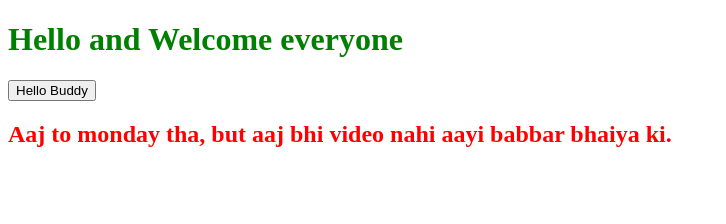
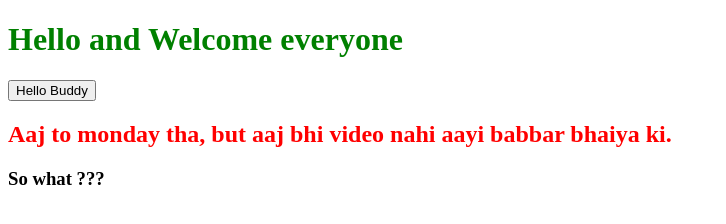
Before and after one commit to 23Bhupesh/Web-Dev, a plain HTML site: page lecture12/index.html in a window 1280 px wide. Shown: the whole page, without its empty margins (0-726 px from the left). Drawn offline with Linux system fonts and the light colour scheme.

Commit message:
lecture 12 learning

```diff
--- a/lecture12/index.html
+++ b/lecture12/index.html
@@ -32,6 +32,7 @@
     <button>Hello Buddy</button>
     <h2>Aaj to monday tha, but aaj bhi video nahi aayi babbar bhaiya ki.</h2>
     <!-- I am making my contributions on github -->
+    <h3>So what ???</h3>
 
 
 </body>
```
